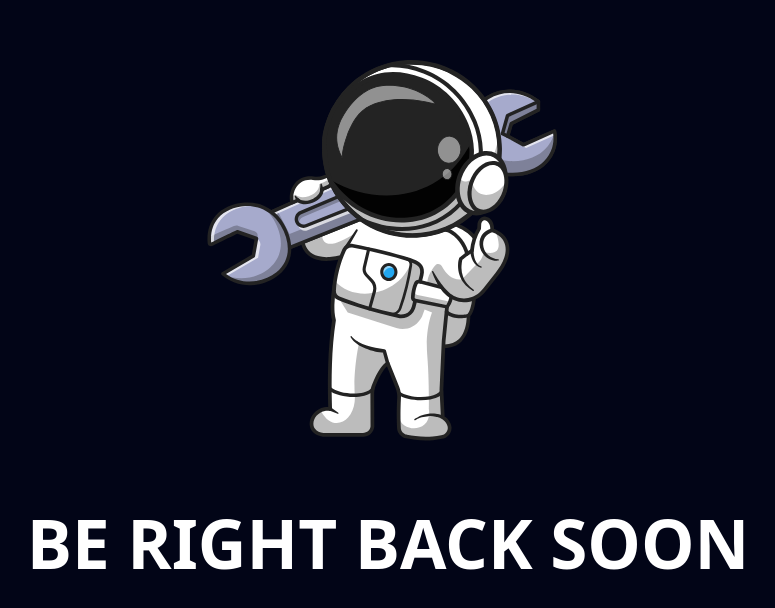
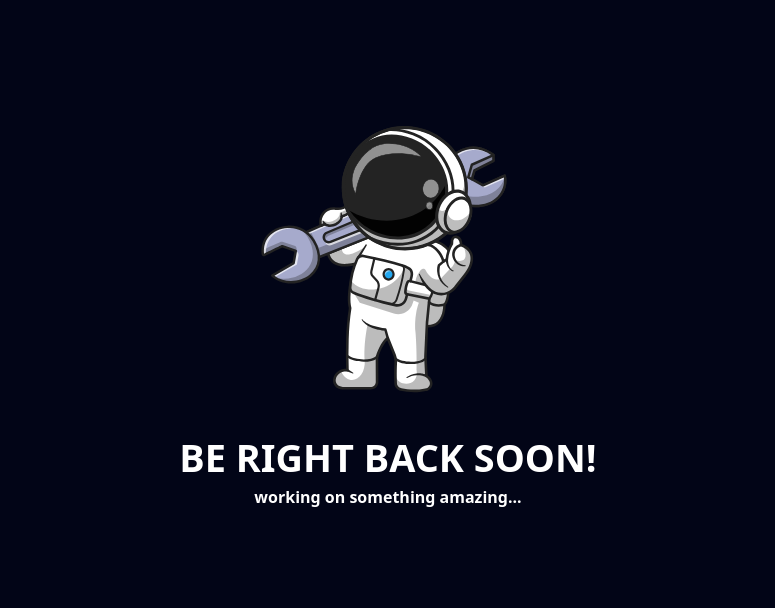
Before and after one commit to jaqubm/PortfolioV2, a React (Vite) app: page / in a window 1280 px wide. Shown: the part 106-714 px from the top of the page, without its empty margins (252-1027 px from the left). Built offline with nearby package versions, Linux system fonts and the light colour scheme.

Commit message:
Work in progress.. page

```diff
--- a/index.html
+++ b/index.html
@@ -4,7 +4,7 @@
     <meta charset="UTF-8" />
     <link rel="icon" type="image/svg+xml" href="/jaqubm_logo.svg" />
     <meta name="viewport" content="width=device-width, initial-scale=1.0" />
-    <title>portfolio_v2 0.0.1</title>
+    <title>Will be back soon..</title>
   </head>
   <body>
     <div id="root"></div>
--- a/src/App.css
+++ b/src/App.css
@@ -1,3 +1,10 @@
 @tailwind base;
 @tailwind components;
 @tailwind utilities;
+
+:root {
+  margin: 0;
+  padding: 0;
+  background-color: #020517;
+  color: #ffffff;
+}
--- a/src/App.jsx
+++ b/src/App.jsx
@@ -6,11 +6,16 @@ import './App.css'
 
 function App() {
   return (
-    <div className='h-screen w-screen flex flex-col flex-wrap content-center justify-center bg-background text-center'>
-      <img src={ WorkInProgressSVG } className='h-[500px]' />
-      <h1 className='text-5xl font-bold text-text'>
-        BE RIGHT BACK SOON
-      </h1>
+    <div className='h-screen w-screen flex justify-center text-center'>
+      <div className='w-11/12 flex flex-col flex-wrap justify-center'>
+        <img src={ WorkInProgressSVG } className='h-[350px]' />
+        <div className='text-3xl font-black'>
+          BE RIGHT BACK SOON!
+        </div>
+        <div className='font-bold'>
+          working on something amazing...
+        </div>
+      </div>
     </div>
   )
 }
--- a/tailwind.config.js
+++ b/tailwind.config.js
@@ -25,6 +25,7 @@ export default {
     fontWeight: {
       normal: '400',
       bold: '700',
+      black: '900',
     },
     extend: {},
   },
```
Also changed, not shown: public/jaqubm_logo.svg.
